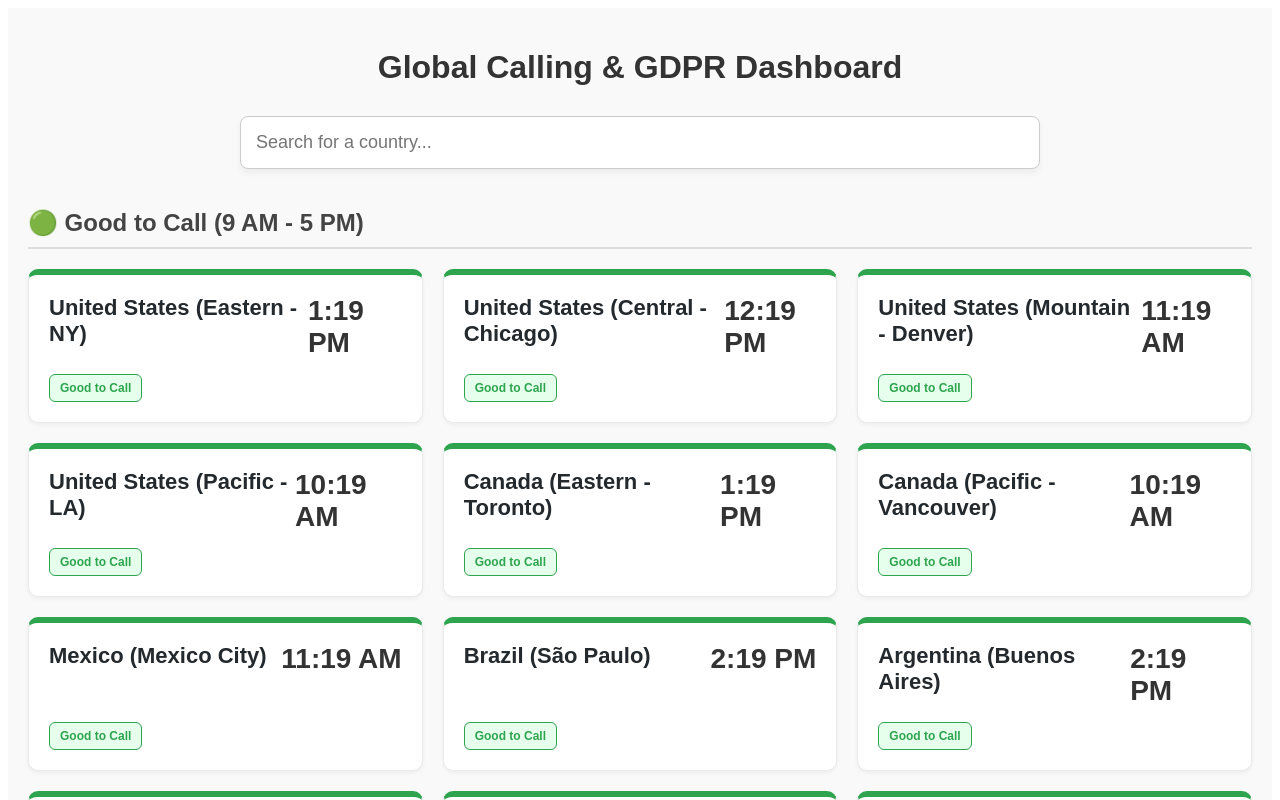
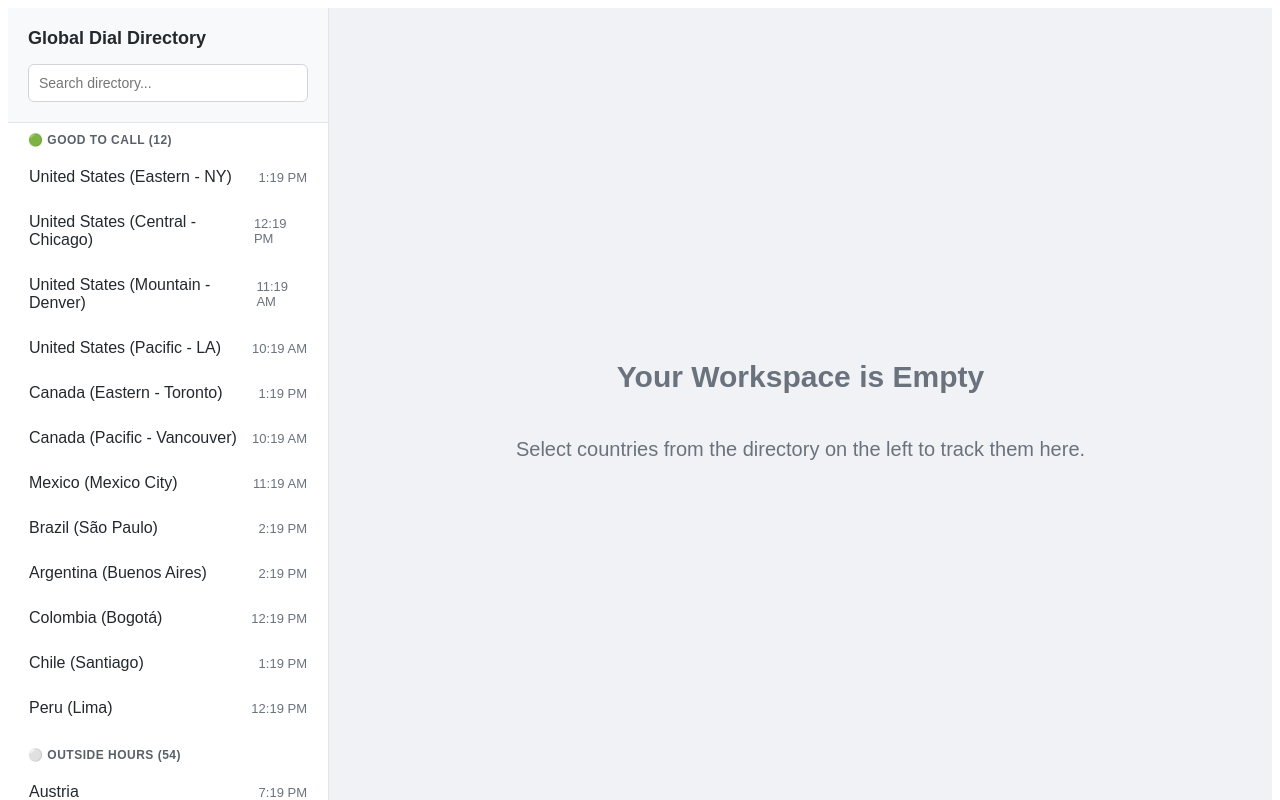
Before and after one commit to pdkokare1/IRSTool, a React (Vite) app: page / in a window 1280 px wide. Shown: the top 800 px of the page. Built offline with nearby package versions, Linux system fonts and the light colour scheme.

Commit message:
Update App.jsx

```diff
--- a/App.jsx
+++ b/App.jsx
@@ -6,90 +6,149 @@ import { countries } from './countryData';
 export default function App() {
   const [searchQuery, setSearchQuery] = useState("");
   const [ticker, setTicker] = useState(Date.now());
+  const [selectedCountries, setSelectedCountries] = useState([]); // Tracks user selections
 
-  // Update the time every 60 seconds so the list stays accurate
+  // Update the time every 60 seconds
   useEffect(() => {
-    const interval = setInterval(() => {
-      setTicker(Date.now());
-    }, 60000);
+    const interval = setInterval(() => setTicker(Date.now()), 60000);
     return () => clearInterval(interval);
   }, []);
 
-  // Process and filter the countries
-  const processedCountries = countries
-    .filter(country =>
-      country.name.toLowerCase().includes(searchQuery.toLowerCase())
-    )
-    .map(country => {
-      // Get the current time in the target country
-      const options = {
-        timeZone: country.timezone,
-        hour: 'numeric',
-        minute: 'numeric',
-        hour12: true
-      };
-      const formatter = new Intl.DateTimeFormat('en-US', options);
-      const localTimeString = formatter.format(new Date());
+  // Process time and status for all countries
+  const processedCountries = countries.map(country => {
+    const options = { timeZone: country.timezone, hour: 'numeric', minute: 'numeric', hour12: true };
+    const localTimeString = new Intl.DateTimeFormat('en-US', options).format(new Date());
 
-      // Get the exact hour (0-23) to determine the status bucket
-      const hourOptions = {
-        timeZone: country.timezone,
-        hour: 'numeric',
-        hour12: false
-      };
-      const hourFormatter = new Intl.DateTimeFormat('en-US', hourOptions);
-      const localHour = parseInt(hourFormatter.format(new Date()), 10);
+    const hourOptions = { timeZone: country.timezone, hour: 'numeric', hour12: false };
+    const localHour = parseInt(new Intl.DateTimeFormat('en-US', hourOptions).format(new Date()), 10);
 
-      // Determine the specific call status
     let callStatus = 'unavailable';
-      if (localHour >= 9 && localHour < 17) {
-        callStatus = 'available'; // 9 AM to 5 PM
-      } else if (localHour >= 7 && localHour < 9) {
-        callStatus = 'soon'; // 7 AM to 9 AM
-      }
+    if (localHour >= 9 && localHour < 17) callStatus = 'available';
+    else if (localHour >= 7 && localHour < 9) callStatus = 'soon';
 
-      return {
-        ...country,
-        localTimeString,
-        callStatus
-      };
+    return { ...country, localTimeString, callStatus };
   });
 
-  // Group countries into our three categories
-  const availableCountries = processedCountries.filter(c => c.callStatus === 'available');
-  const soonCountries = processedCountries.filter(c => c.callStatus === 'soon');
-  const unavailableCountries = processedCountries.filter(c => c.callStatus === 'unavailable');
+  // Filter drawer list based on search
+  const filteredForDrawer = processedCountries.filter(c =>
+    c.name.toLowerCase().includes(searchQuery.toLowerCase())
+  );
 
-  // Full-screen and tile-based styles
+  // Group the drawer list
+  const availableList = filteredForDrawer.filter(c => c.callStatus === 'available');
+  const soonList = filteredForDrawer.filter(c => c.callStatus === 'soon');
+  const unavailableList = filteredForDrawer.filter(c => c.callStatus === 'unavailable');
+
+  // Group the active canvas tiles
+  const activeTiles = processedCountries.filter(c => selectedCountries.includes(c.name));
+
+  // Handle adding/removing from the canvas
+  const toggleCountry = (countryName) => {
+    if (selectedCountries.includes(countryName)) {
+      setSelectedCountries(selectedCountries.filter(name => name !== countryName));
+    } else {
+      setSelectedCountries([...selectedCountries, countryName]);
+    }
+  };
+
+  // Layout Styles
   const styles = {
-    container: { fontFamily: 'Arial, sans-serif', width: '100%', padding: '20px', boxSizing: 'border-box', backgroundColor: '#f9f9f9', minHeight: '100vh' },
-    header: { textAlign: 'center', color: '#333', marginBottom: '30px' },
-    searchContainer: { maxWidth: '800px', margin: '0 auto 40px auto' },
-    searchInput: { width: '100%', padding: '15px', fontSize: '18px', borderRadius: '8px', border: '1px solid #ccc', boxSizing: 'border-box', boxShadow: '0 4px 6px rgba(0,0,0,0.05)' },
-    section: { marginBottom: '50px' },
-    sectionTitle: { fontSize: '24px', color: '#444', borderBottom: '2px solid #ddd', paddingBottom: '10px', marginBottom: '20px' },
-    grid: { display: 'grid', gridTemplateColumns: 'repeat(auto-fill, minmax(320px, 1fr))', gap: '20px' },
-    card: { padding: '20px', borderRadius: '10px', display: 'flex', flexDirection: 'column', justifyContent: 'space-between', border: '1px solid #eaeaea', backgroundColor: '#fff', boxShadow: '0 2px 4px rgba(0,0,0,0.05)' },
+    layout: { display: 'flex', height: '100vh', fontFamily: 'Arial, sans-serif', backgroundColor: '#f0f2f5', margin: 0 },
 
-    // Status-specific top borders
-    cardAvailable: { borderTop: '6px solid #2ea44f' },
-    cardSoon: { borderTop: '6px solid #dbab09' },
-    cardUnavailable: { borderTop: '6px solid #d1d5da', opacity: 0.8 },
+    // Left Drawer Styles
+    drawer: { width: '320px', minWidth: '320px', backgroundColor: '#ffffff', borderRight: '1px solid #e1e4e8', display: 'flex', flexDirection: 'column', height: '100%', overflow: 'hidden' },
+    drawerHeader: { padding: '20px', borderBottom: '1px solid #e1e4e8', backgroundColor: '#f8f9fa' },
+    drawerTitle: { margin: '0 0 15px 0', fontSize: '18px', color: '#24292e' },
+    searchInput: { width: '100%', padding: '10px', fontSize: '14px', borderRadius: '6px', border: '1px solid #d1d5da', boxSizing: 'border-box' },
+    drawerScrollArea: { flex: 1, overflowY: 'auto', padding: '10px' },
+    listSection: { marginBottom: '20px' },
+    listHeader: { fontSize: '12px', textTransform: 'uppercase', color: '#586069', fontWeight: 'bold', margin: '0 0 10px 10px', letterSpacing: '0.5px' },
+    listItem: { padding: '10px', margin: '0 0 5px 0', borderRadius: '6px', cursor: 'pointer', display: 'flex', justifyContent: 'space-between', alignItems: 'center', userSelect: 'none' },
+    listItemUnselected: { backgroundColor: 'transparent', border: '1px solid transparent' },
+    listItemSelected: { backgroundColor: '#e6ffed', border: '1px solid #2ea44f' },
 
-    cardHeader: { display: 'flex', justifyContent: 'space-between', alignItems: 'flex-start', marginBottom: '15px' },
-    countryName: { fontSize: '22px', fontWeight: 'bold', margin: '0 0 5px 0', color: '#24292e' },
-    timeText: { fontSize: '28px', fontWeight: 'bold', margin: 0, color: '#333' },
+    // Right Canvas Styles
+    canvas: { flex: 1, padding: '40px', overflowY: 'auto' },
+    canvasEmpty: { height: '100%', display: 'flex', alignItems: 'center', justifyContent: 'center', color: '#6a737d', fontSize: '20px', flexDirection: 'column' },
+    grid: { display: 'grid', gridTemplateColumns: 'repeat(auto-fill, minmax(350px, 1fr))', gap: '25px', alignContent: 'start' },
 
-    badgeContainer: { display: 'flex', flexWrap: 'wrap', gap: '8px', marginTop: 'auto' },
-    badgeEU: { backgroundColor: '#003399', color: 'white', padding: '6px 10px', borderRadius: '6px', fontSize: '12px', fontWeight: 'bold' },
-    badgeStatus: { padding: '6px 10px', borderRadius: '6px', fontSize: '12px', fontWeight: 'bold' },
+    // Tile Styles
+    card: { padding: '25px', borderRadius: '12px', display: 'flex', flexDirection: 'column', justifyContent: 'space-between', backgroundColor: '#fff', boxShadow: '0 4px 12px rgba(0,0,0,0.08)' },
+    cardAvailable: { borderTop: '8px solid #2ea44f' },
+    cardSoon: { borderTop: '8px solid #dbab09' },
+    cardUnavailable: { borderTop: '8px solid #d1d5da' },
+    cardHeader: { display: 'flex', justifyContent: 'space-between', alignItems: 'flex-start', marginBottom: '20px' },
+    countryName: { fontSize: '24px', fontWeight: 'bold', margin: '0 0 5px 0', color: '#24292e' },
+    timeText: { fontSize: '32px', fontWeight: 'bold', margin: 0, color: '#24292e' },
+    badgeContainer: { display: 'flex', flexWrap: 'wrap', gap: '10px', marginTop: 'auto' },
+    badgeEU: { backgroundColor: '#003399', color: 'white', padding: '6px 12px', borderRadius: '6px', fontSize: '13px', fontWeight: 'bold' },
+    badgeStatus: { padding: '6px 12px', borderRadius: '6px', fontSize: '13px', fontWeight: 'bold' },
     badgeAvailable: { backgroundColor: '#e6ffed', color: '#2ea44f', border: '1px solid #2ea44f' },
     badgeSoon: { backgroundColor: '#fff8c5', color: '#b08800', border: '1px solid #dbab09' },
-    badgeUnavailable: { backgroundColor: '#f6f8fa', color: '#6a737d', border: '1px solid #d1d5da' }
+    badgeUnavailable: { backgroundColor: '#f6f8fa', color: '#6a737d', border: '1px solid #d1d5da' },
+    removeBtn: { marginTop: '15px', padding: '8px', width: '100%', backgroundColor: 'transparent', border: '1px solid #d1d5da', borderRadius: '6px', color: '#d73a49', cursor: 'pointer', fontWeight: 'bold' }
   };
 
-  // Reusable Tile Component to keep the JSX clean
-  const CountryTile = ({ country }) => {
+  // Reusable component for the sidebar list items
+  const DrawerList = ({ title, items, icon }) => {
+    if (items.length === 0) return null;
+    return (
+      <div style={styles.listSection}>
+        <h3 style={styles.listHeader}>{icon} {title} ({items.length})</h3>
+        {items.map(country => {
+          const isSelected = selectedCountries.includes(country.name);
+          return (
+            <div
+              key={country.name}
+              onClick={() => toggleCountry(country.name)}
+              style={{...styles.listItem, ...(isSelected ? styles.listItemSelected : styles.listItemUnselected)}}
+            >
+              <span style={{fontWeight: isSelected ? 'bold' : 'normal', color: '#24292e'}}>{country.name}</span>
+              <span style={{color: '#6a737d', fontSize: '13px'}}>{country.localTimeString}</span>
+            </div>
+          );
+        })}
+      </div>
+    );
+  };
+
+  return (
+    <div style={styles.layout}>
+
+      {/* LEFT DRAWER */}
+      <div style={styles.drawer}>
+        <div style={styles.drawerHeader}>
+          <h2 style={styles.drawerTitle}>Global Dial Directory</h2>
+          <input
+            type="text"
+            placeholder="Search directory..."
+            value={searchQuery}
+            onChange={(e) => setSearchQuery(e.target.value)}
+            style={styles.searchInput}
+          />
+        </div>
+
+        <div style={styles.drawerScrollArea}>
+          <DrawerList title="Good to Call" items={availableList} icon="🟢" />
+          <DrawerList title="Soon Available" items={soonList} icon="🟡" />
+          <DrawerList title="Outside Hours" items={unavailableList} icon="⚪" />
+
+          {filteredForDrawer.length === 0 && (
+            <p style={{textAlign: 'center', color: '#6a737d', marginTop: '20px'}}>No matching countries.</p>
+          )}
+        </div>
+      </div>
+
+      {/* RIGHT CANVAS */}
+      <div style={styles.canvas}>
+        {selectedCountries.length === 0 ? (
+          <div style={styles.canvasEmpty}>
+            <h2>Your Workspace is Empty</h2>
+            <p>Select countries from the directory on the left to track them here.</p>
+          </div>
+        ) : (
+          <div style={styles.grid}>
+            {activeTiles.map((country) => {
               let cardStyle = styles.cardUnavailable;
               let badgeStyle = styles.badgeUnavailable;
               let statusText = "Outside Hours";
@@ -105,73 +164,30 @@ export default function App() {
               }
 
               return (
-      <div style={{ ...styles.card, ...cardStyle }}>
+                <div key={country.name} style={{ ...styles.card, ...cardStyle }}>
+                  <div>
                     <div style={styles.cardHeader}>
                       <h2 style={styles.countryName}>{country.name}</h2>
                       <p style={styles.timeText}>{country.localTimeString}</p>
                     </div>
                     <div style={styles.badgeContainer}>
                       {country.isEU && <span style={styles.badgeEU}>🇪🇺 GDPR APPLIES</span>}
-          <span style={{ ...styles.badgeStatus, ...badgeStyle }}>
-            {statusText}
-          </span>
+                      <span style={{ ...styles.badgeStatus, ...badgeStyle }}>{statusText}</span>
                     </div>
                   </div>
+                  <button
+                    onClick={() => toggleCountry(country.name)}
+                    style={styles.removeBtn}
+                  >
+                    Remove from Workspace
+                  </button>
+                </div>
               );
-  };
-
-  return (
-    <div style={styles.container}>
-      <h1 style={styles.header}>Global Calling & GDPR Dashboard</h1>
-
-      <div style={styles.searchContainer}>
-        <input
-          type="text"
-          placeholder="Search for a country..."
-          value={searchQuery}
-          onChange={(e) => setSearchQuery(e.target.value)}
-          style={styles.searchInput}
-        />
+            })}
+          </div>
+        )}
       </div>
 
-      {availableCountries.length > 0 && (
-        <div style={styles.section}>
-          <h2 style={styles.sectionTitle}>🟢 Good to Call (9 AM - 5 PM)</h2>
-          <div style={styles.grid}>
-            {availableCountries.map((country, index) => (
-              <CountryTile key={index} country={country} />
-            ))}
-          </div>
-        </div>
-      )}
-
-      {soonCountries.length > 0 && (
-        <div style={styles.section}>
-          <h2 style={styles.sectionTitle}>🟡 Soon to be Available (7 AM - 9 AM)</h2>
-          <div style={styles.grid}>
-            {soonCountries.map((country, index) => (
-              <CountryTile key={index} country={country} />
-            ))}
-          </div>
-        </div>
-      )}
-
-      {unavailableCountries.length > 0 && (
-        <div style={styles.section}>
-          <h2 style={styles.sectionTitle}>⚪ Outside Hours</h2>
-          <div style={styles.grid}>
-            {unavailableCountries.map((country, index) => (
-              <CountryTile key={index} country={country} />
-            ))}
-          </div>
-        </div>
-      )}
-
-      {processedCountries.length === 0 && (
-        <p style={{ textAlign: 'center', color: '#666', fontSize: '18px' }}>
-          No countries found matching your search.
-        </p>
-      )}
     </div>
   );
 }
```
Lines whose indentation alone changed are shown as unchanged.
